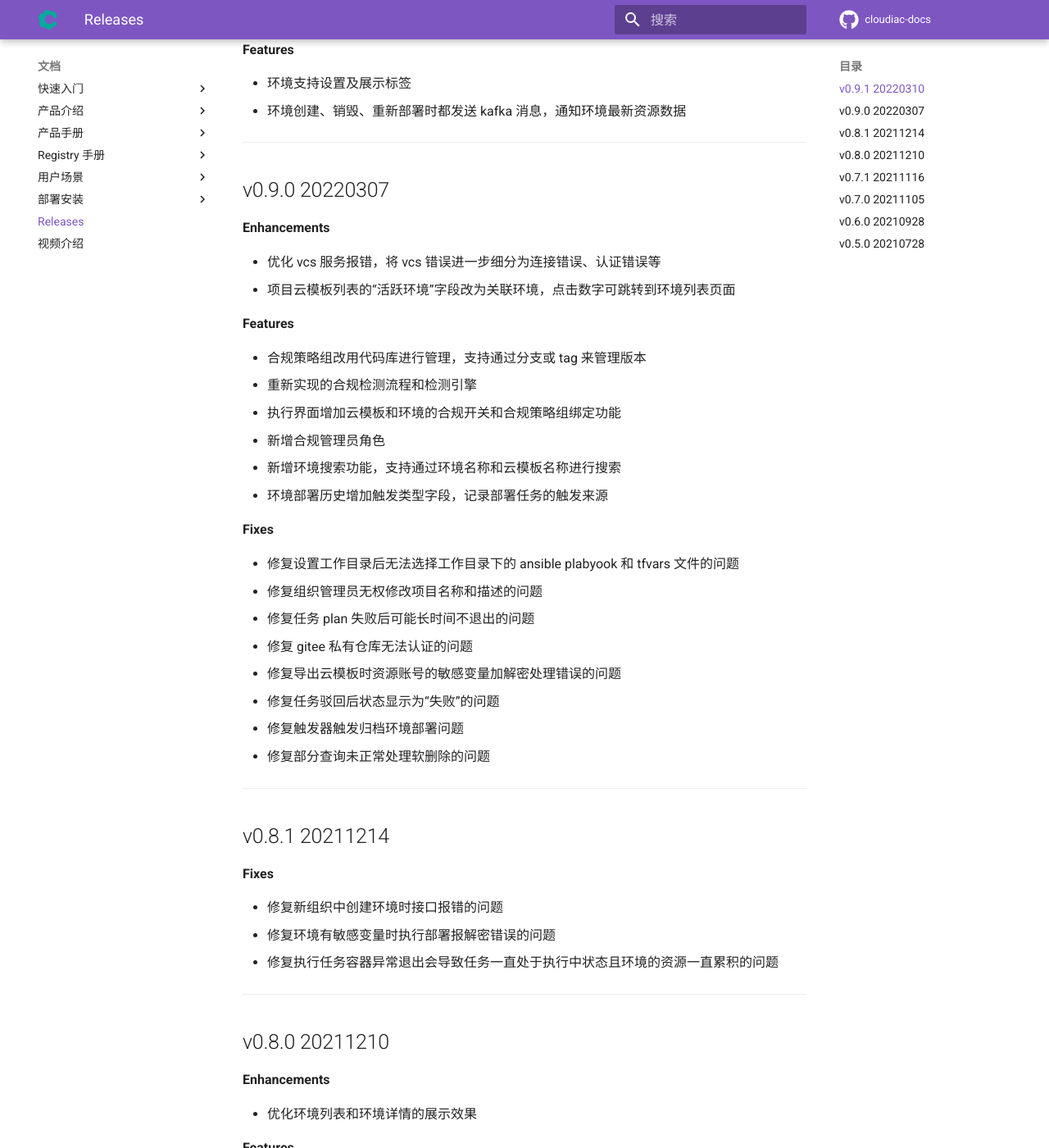
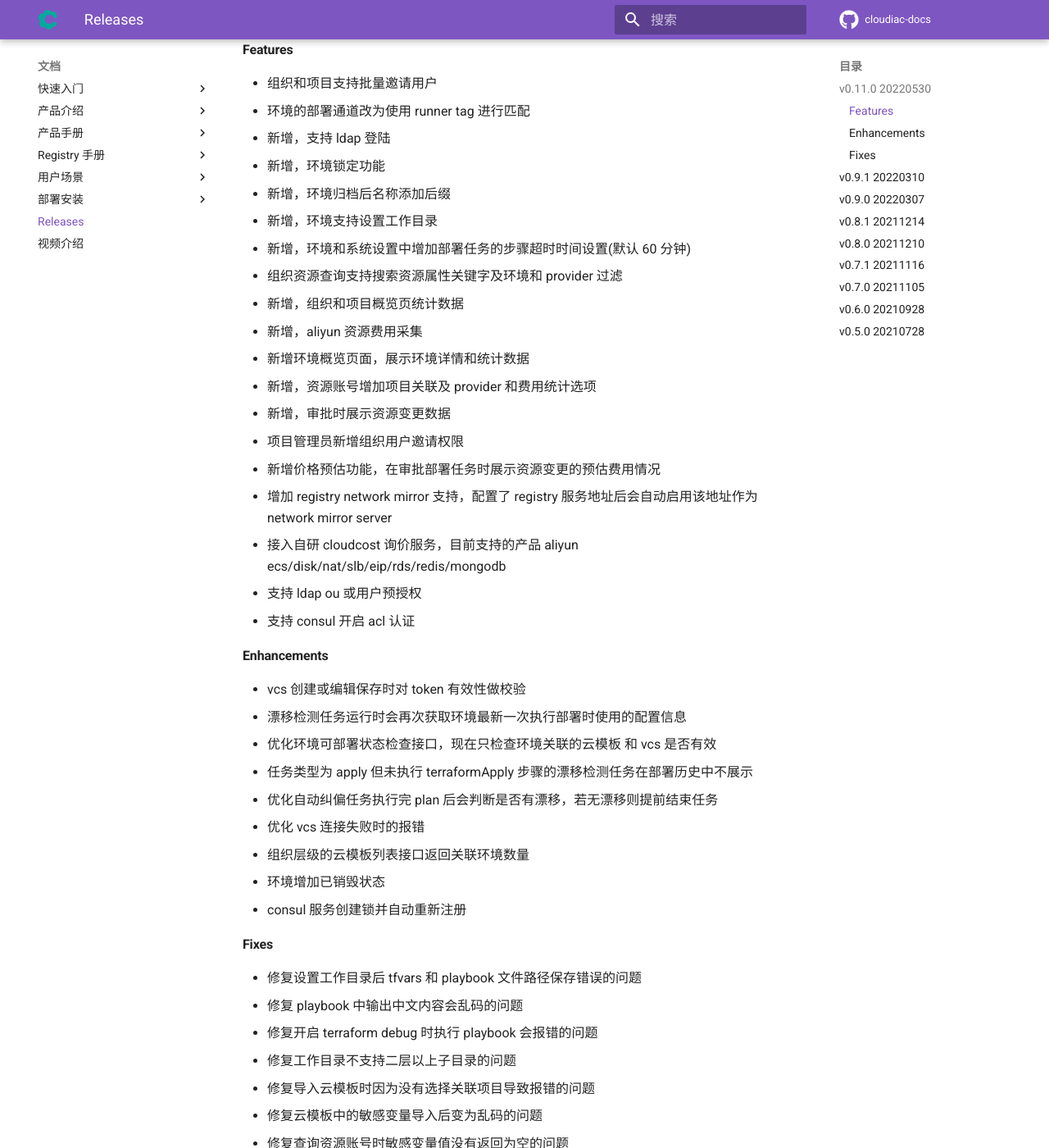
Before and after one commit to idcos/cloudiac-docs, an MkDocs documentation site: the page built from docs/mkdocs/releases.md, in a window 1280 px wide and 1400 px high, scrolled down 225 px. Shown: the whole window at 82% size. Built offline with MkDocs 1.6.1 and Material for MkDocs 9.7.7, drawn with Linux system fonts in a browser that asks for light colours; comment, search, counter and statistics services are not loaded; the version menu is left out; some of the changed text lies outside the part shown.

Commit message:
更新releases.md

```diff
--- a/docs/mkdocs/releases.md
+++ b/docs/mkdocs/releases.md
@@ -1,4 +1,49 @@
 # Releases
+------
+## v0.11.0 20220530
+#### Features
+- 组织和项目支持批量邀请用户
+- 环境的部署通道改为使用 runner tag 进行匹配
+- 新增，支持 ldap 登陆
+- 新增，环境锁定功能
+- 新增，环境归档后名称添加后缀
+- 新增，环境支持设置工作目录
+- 新增，环境和系统设置中增加部署任务的步骤超时时间设置(默认 60 分钟)
+- 组织资源查询支持搜索资源属性关键字及环境和 provider 过滤
+- 新增，组织和项目概览页统计数据
+- 新增，aliyun 资源费用采集
+- 新增环境概览页面，展示环境详情和统计数据
+- 新增，资源账号增加项目关联及 provider 和费用统计选项
+- 新增，审批时展示资源变更数据
+- 项目管理员新增组织用户邀请权限
+- 新增价格预估功能，在审批部署任务时展示资源变更的预估费用情况
+- 增加 registry network mirror 支持，配置了 registry 服务地址后会自动启用该地址作为 network mirror server
+- 接入自研 cloudcost 询价服务，目前支持的产品 aliyun ecs/disk/nat/slb/eip/rds/redis/mongodb
+- 支持 ldap ou 或用户预授权
+- 支持 consul 开启 acl 认证
+
+#### Enhancements
+- vcs 创建或编辑保存时对 token 有效性做校验
+- 漂移检测任务运行时会再次获取环境最新一次执行部署时使用的配置信息
+- 优化环境可部署状态检查接口，现在只检查环境关联的云模板 和 vcs 是否有效
+- 任务类型为 apply 但未执行 terraformApply 步骤的漂移检测任务在部署历史中不展示
+- 优化自动纠偏任务执行完 plan 后会判断是否有漂移，若无漂移则提前结束任务
+- 优化 vcs 连接失败时的报错
+- 组织层级的云模板列表接口返回关联环境数量
+- 环境增加已销毁状态
+- consul 服务创建锁并自动重新注册
+
+#### Fixes
+- 修复设置工作目录后 tfvars 和 playbook 文件路径保存错误的问题
+- 修复 playbook 中输出中文内容会乱码的问题
+- 修复开启 terraform debug 时执行 playbook 会报错的问题
+- 修复工作目录不支持二层以上子目录的问题
+- 修复导入云模板时因为没有选择关联项目导致报错的问题
+- 修复云模板中的敏感变量导入后变为乱码的问题
+- 修复查询资源账号时敏感变量值没有返回为空的问题
+- 修复项目列表默认展示了已归档项目的问题
+- 修复创建云模板或者测试策略组不绑定项目会报错的问题
+- 修复环境锁定后 plan 完成可以发起部署的问题
 
 ------
 ## v0.9.1 20220310
```
